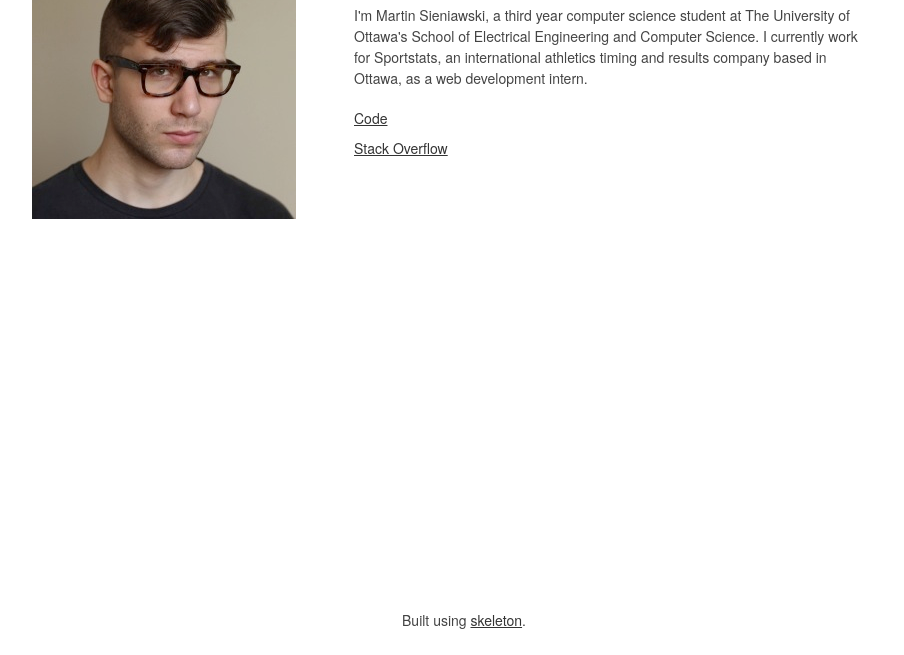
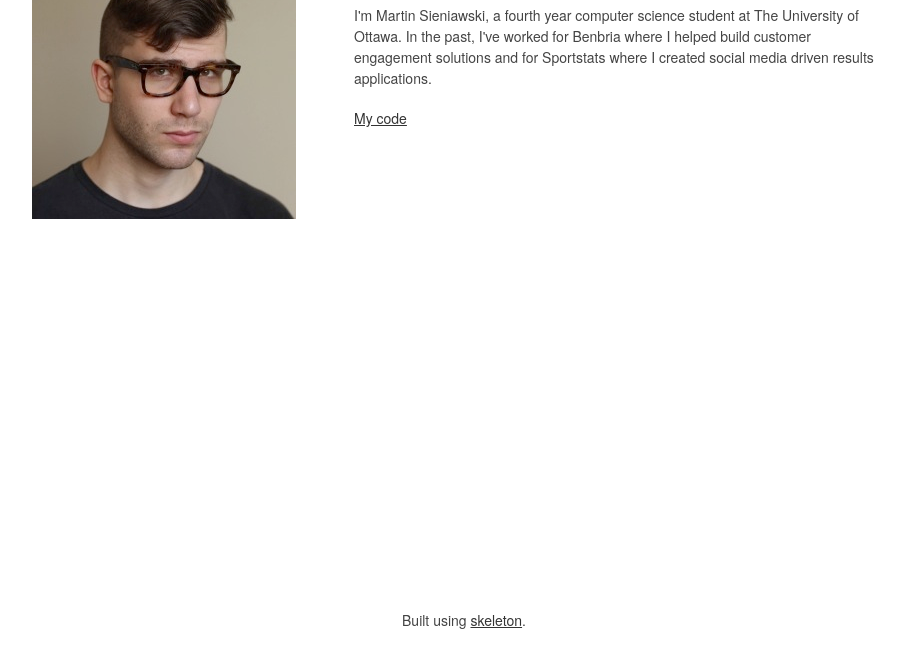
Before and after one commit to Sieniawsky/martin.gy, a plain HTML site: page index.html in a window 1280 px wide. Shown: the part 145-800 px from the top of the page, without its empty margins (176-1080 px from the left). Drawn offline with Linux system fonts and the light colour scheme.

Commit message:
Changed index test and fixed head layout

```diff
--- a/index.html
+++ b/index.html
@@ -1,9 +1,17 @@
 <!DOCTYPE html>
-<html>
+<html lang="en">
     <head>
+        <!-- Basics -->
+        <meta charset="UTF-8">
+        <title>Martin Sieniawski</title>
+        <meta name="description" content="Personal website of Martin Sieniawski">
+        <meta name="keywords" content="martin sieniawski, sieniawski, sieniawsky">
+        <meta name="author" content="Martin Sieniawski @Sieniawsky">
+
+        <!-- Mobile -->
         <meta name="viewport" content="width=device-width, initial-scale=1, maximum-scale=1">
-        <title>Martin Sieniawski</title>
-        <!-- Load Skeleton -->
+
+        <!-- CSS -->
         <link rel="stylesheet" href="resources/css/base.css"/>
         <link rel="stylesheet" href="resources/css/skeleton.css"/>
         <link rel="stylesheet" href="resources/css/styles.css"/>
@@ -18,11 +26,9 @@
                 </div>
                 <div class="nine columns">
                     <h2>Martin Sieniawski</h2>
-                    <p>I'm Martin Sieniawski, a third year computer science student at The University of Ottawa's School of Electrical Engineering and Computer Science. I currently work for Sportstats, an international athletics timing and results company based in Ottawa, as a web development intern.
-                    </p>
+                    <p>I'm Martin Sieniawski, a fourth year computer science student at The University of Ottawa. In the past, I've worked for Benbria where I helped build customer engagement solutions and for Sportstats where I created social media driven results applications.</p>
                     <ul>
-                        <li><a href="https://github.com/Sieniawsky">Code</a></li>
-                        <li><a href="http://stackoverflow.com/users/2479553/martins">Stack Overflow</a></li>
+                        <li><a href="https://github.com/Sieniawsky">My code</a></li>
                     </ul>
                 </div>
             </div>
```
